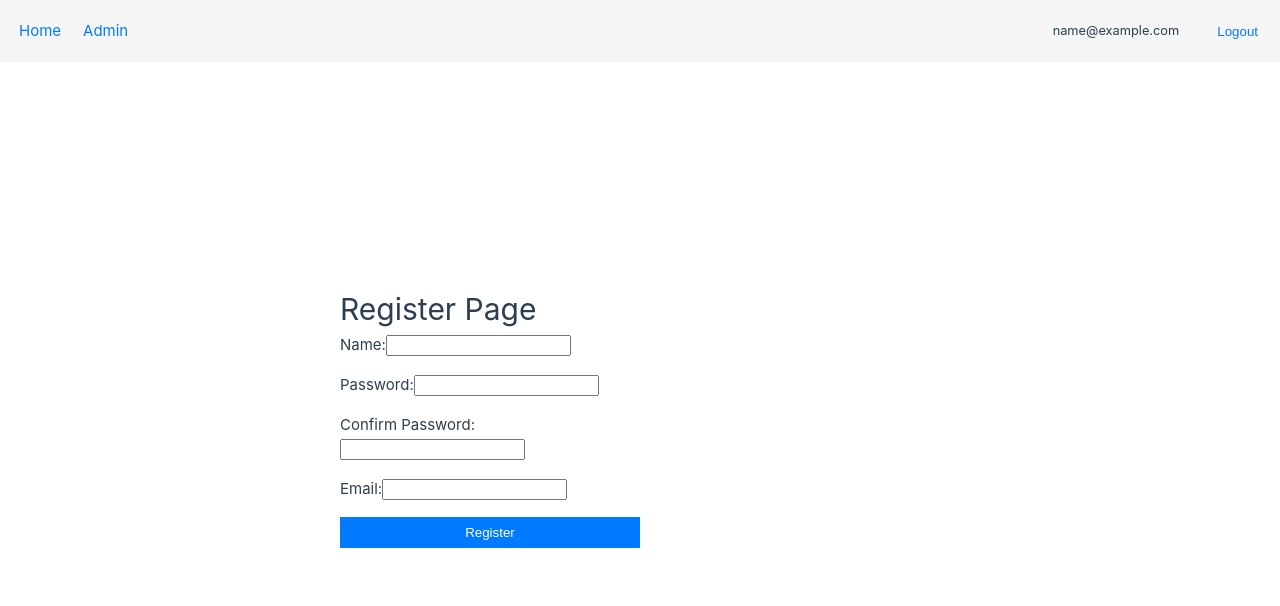
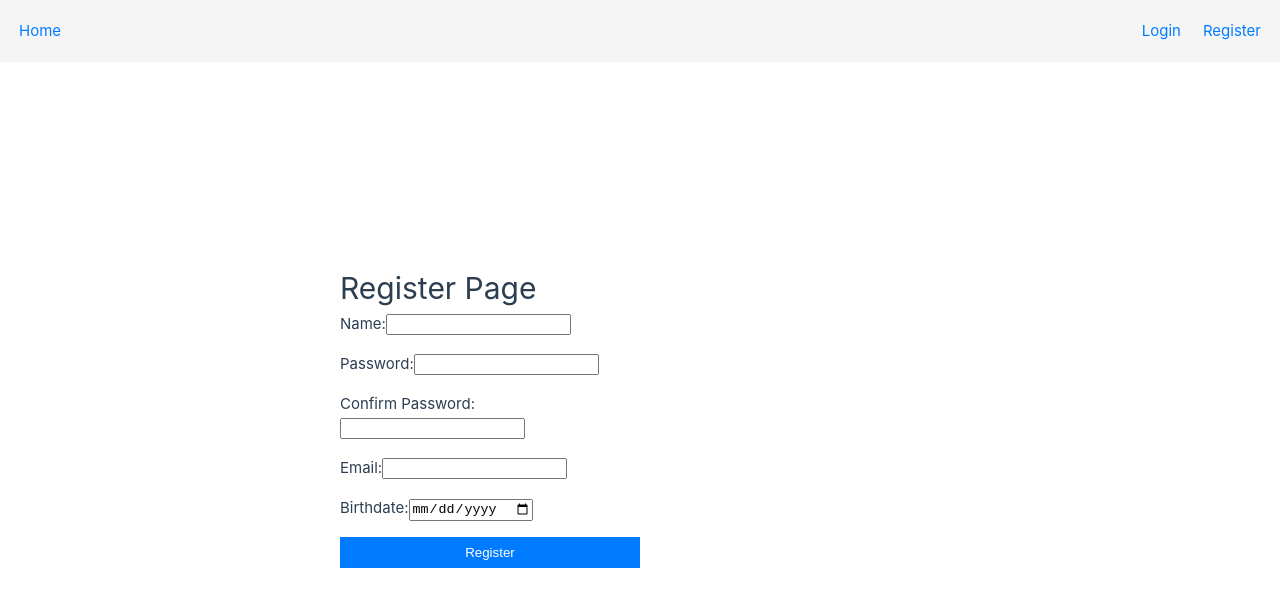
Before and after one commit to qfranklin/vue, a Vue app: page /register in a window 1280 px wide. Shown: the top 606 px of the page. Built offline with nearby package versions, Linux system fonts and the light colour scheme; sample sign-in values are in the browser's storage.

Commit message:
added birthday

```diff
--- a/src/stores/user.ts
+++ b/src/stores/user.ts
@@ -4,37 +4,60 @@ export const useUserStore = defineStore('user', {
   state: () => ({
     email: '',
     token: '',
-    isAdmin: false
+    isAdmin: false,
+    birthdate: '',
+    numerology: '',
+    astrology: ''
   }),
   getters: {
     isLoggedIn: (state) => !!state.token
   },
   actions: {
-    login(email: string, token: string, isAdmin: boolean) {
+    login(email: string, token: string, isAdmin: boolean, birthdate: string) {
       this.email = email
       this.token = token
       this.isAdmin = isAdmin
+      this.birthdate = birthdate
+      this.calculateNumerology()
+      this.calculateAstrology()
       localStorage.setItem('auth_token', token)
       localStorage.setItem('user_email', email)
       localStorage.setItem('is_admin', JSON.stringify(isAdmin))
+      localStorage.setItem('birthdate', birthdate)
     },
     logout() {
       this.email = ''
       this.token = ''
       this.isAdmin = false
+      this.birthdate = ''
+      this.numerology = ''
+      this.astrology = ''
       localStorage.removeItem('auth_token')
       localStorage.removeItem('user_email')
       localStorage.removeItem('is_admin')
+      localStorage.removeItem('birthdate')
     },
     loadFromLocalStorage() {
       const token = localStorage.getItem('auth_token')
       const email = localStorage.getItem('user_email')
       const isAdmin = JSON.parse(localStorage.getItem('is_admin') || 'false')
-      if (token && email) {
+      const birthdate = localStorage.getItem('birthdate')
+      if (token && email && birthdate) {
         this.token = token
         this.email = email
         this.isAdmin = isAdmin
+        this.birthdate = birthdate
+        this.calculateNumerology()
+        this.calculateAstrology()
       }
+    },
+    calculateNumerology() {
+      // Add your numerology calculation logic here
+      this.numerology = 'Numerology result based on birthdate'
+    },
+    calculateAstrology() {
+      // Add your astrology calculation logic here
+      this.astrology = 'Astrology result based on birthdate'
     }
   }
 })
--- a/src/views/AboutPage.vue
+++ b/src/views/AboutPage.vue
@@ -6,6 +6,12 @@
         <img src="/profile.jpg" alt="Profile Picture" class="profile-image">
         <div class="description">
           <p>Welcome to our website! This platform allows customers to register their glass blown pendants. We take pride in our unique and handcrafted products. Register your product to make it only accessible to you.</p>
+          <p v-if="isLoggedIn">
+            <strong>Numerology:</strong> {{ numerology }}
+          </p>
+          <p v-if="isLoggedIn">
+            <strong>Astrology:</strong> {{ astrology }}
+          </p>
         </div>
       </section>
     </main>
@@ -13,13 +19,25 @@
 </template>
 
 <script lang="ts">
-import { defineComponent } from 'vue'
+import { defineComponent, computed } from 'vue'
 import HeaderComponent from '@/components/HeaderComponent.vue'
+import { useUserStore } from '@/stores/user'
 
 export default defineComponent({
   name: 'AboutPage',
   components: {
     HeaderComponent
+  },
+  setup() {
+    const userStore = useUserStore()
+    const isLoggedIn = computed(() => userStore.isLoggedIn)
+    const numerology = computed(() => userStore.numerology)
+    const astrology = computed(() => userStore.astrology)
+    return {
+      isLoggedIn,
+      numerology,
+      astrology
+    }
   }
 })
 </script>
--- a/src/views/LoginPage.vue
+++ b/src/views/LoginPage.vue
@@ -46,13 +46,9 @@ export default defineComponent({
           password: password.value
         })
         console.log('Login successful:', response.data)
-        const { token, is_admin } = response.data
-        userStore.login(email.value, token, is_admin)
-        if (is_admin) {
-          router.push('/admin')
-        } else {
-          router.push('/')
-        }
+        const { token, is_admin, birthdate } = response.data
+        userStore.login(email.value, token, is_admin, birthdate)
+        router.push('/')
       } catch (error) {
         console.error('Login failed:', error)
         errorMessage.value = 'Login failed. Please try again.'
--- a/src/views/RegisterPage.vue
+++ b/src/views/RegisterPage.vue
@@ -19,6 +19,10 @@
         <div>
           <label for="email">Email:</label>
           <input type="email" id="email" v-model="email" required>
+        </div>
+        <div>
+          <label for="birthdate">Birthdate:</label>
+          <input type="date" id="birthdate" v-model="birthdate" required>
         </div>
         <button type="submit">Register</button>
       </form>
@@ -43,6 +47,7 @@ export default defineComponent({
     const password = ref('')
     const passwordConfirmation = ref('')
     const email = ref('')
+    const birthdate = ref('')
     const errorMessage = ref('')
     const successMessage = ref('')
 
@@ -52,7 +57,8 @@ export default defineComponent({
           name: name.value,
           password: password.value,
           password_confirmation: passwordConfirmation.value,
-          email: email.value
+          email: email.value,
+          birthdate: birthdate.value
         })
         console.log('Registration successful:', response.data)
         successMessage.value = 'Registration successful!'
@@ -62,6 +68,7 @@ export default defineComponent({
         password.value = ''
         passwordConfirmation.value = ''
         email.value = ''
+        birthdate.value = ''
       } catch (error) {
         console.error('Registration failed:', error)
         errorMessage.value = 'Registration failed. Please try again.'
@@ -74,6 +81,7 @@ export default defineComponent({
       password,
       passwordConfirmation,
       email,
+      birthdate,
       errorMessage,
       successMessage,
       handleRegister
```
